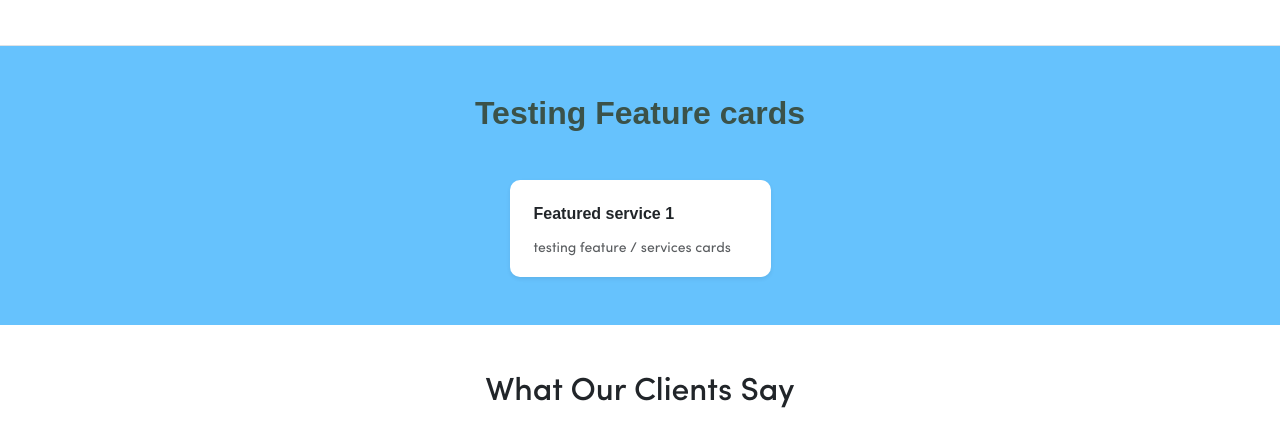
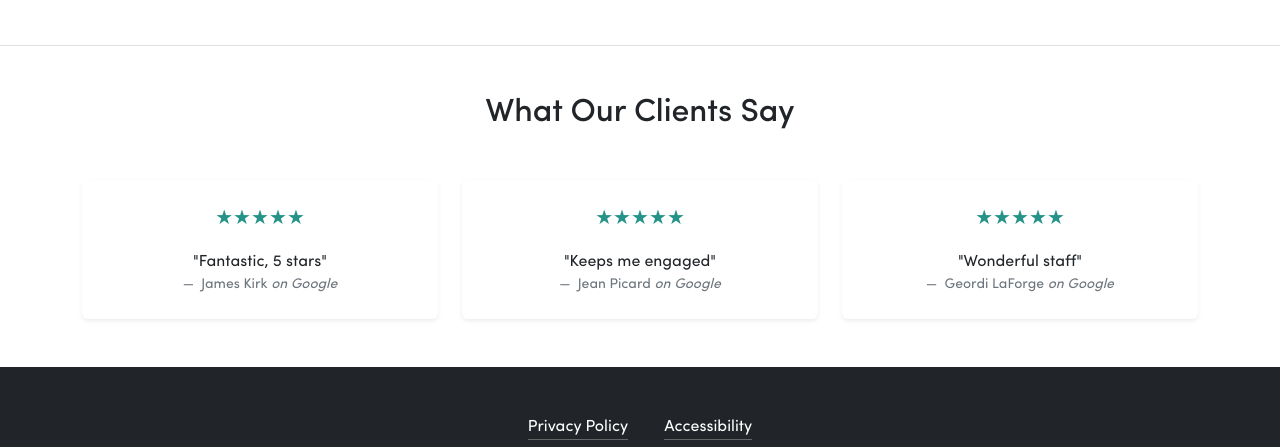
Before and after one commit to GCGroup-LYH/lynchburg-site, an Eleventy site: page src/index.njk in a window 1280 px wide. Shown: the part 1328-1775 px from the top of the page. Built offline with nearby package versions, Linux system fonts and the light colour scheme; Eleventy itself is replaced by a stand-in of ours; files that its build step writes are made by us from their sources; a web font is replaced by a local one.

Commit message:
Update Pages “home”

```diff
--- a/src/index.njk
+++ b/src/index.njk
@@ -38,14 +38,6 @@ sections:
         alt: Sentara Health insurance company logo
       - image: /assets/images/optum.png
         alt: Optum insurance company logo
-  - type: features
-    section_theme: bg-info text-dark
-    title: Testing Feature cards
-    card_list:
-      - icon: bi-journal
-        icon_color: text-primary
-        name: Featured service 1
-        desc: testing feature / services cards
   - type: testimonials
     section_theme: bg-body text-body
     title: What Our Clients Say
```
